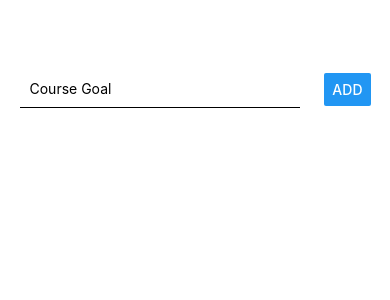
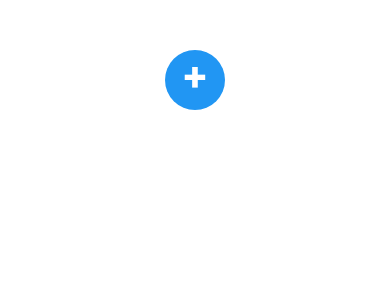
Before and after one commit to AdityaPratap006/goals-app-react-native, a React Native app: screen / in a window 390 px wide. Shown: the top 300 px of the page. Built offline with nearby package versions, Linux system fonts and the light colour scheme.

Commit message:
Added modal in GoalInput, addGoalButton in App

```diff
--- a/App.tsx
+++ b/App.tsx
@@ -1,10 +1,11 @@
 import React, { useState, useEffect } from 'react';
-import { StyleSheet, Text, View, Button, TextInput, ScrollView, FlatList } from 'react-native';
+import { StyleSheet, View, FlatList } from 'react-native';
 import { StatusBar } from 'expo-status-bar';
 
 // Components
 import GoalItem from './src/components/GoalItem';
 import GoalInput from './src/components/GoalInput';
+import AddGoalButton from './src/components/AddGoalButton';
 
 interface Goal {
   id: string;
@@ -14,6 +15,7 @@ interface Goal {
 export default function App() {
 
   const [goals, setGoals] = useState<Goal[]>([]);
+  const [isAddMode, setIsAddMode] = useState<boolean>(false);
 
   const addGoalHandler = (enteredGoal: string) => {
     setGoals(prevGoals => [...prevGoals, {
@@ -27,6 +29,10 @@ export default function App() {
     setGoals(filteredGoals);
   }
 
+  const openInputModal = () => {
+    setIsAddMode(true);
+  }
+
   useEffect(function whenGoalsListChanges() {
     console.log({ goals });
   }, [goals]);
@@ -34,7 +40,8 @@ export default function App() {
   return (
     <View style={styles.screen}>
       <StatusBar style="auto" />
-      <GoalInput addGoalHandler={addGoalHandler} />
+      <AddGoalButton onPress={openInputModal}/>
+      <GoalInput modalOpen={isAddMode} addGoalHandler={addGoalHandler} />
       <FlatList
         style={styles.listContainer}
         showsVerticalScrollIndicator={false}
--- /dev/null
+++ b/src/components/AddGoalButton.tsx
@@ -0,0 +1,42 @@
+import React from 'react';
+import { StyleSheet, Text, View, TouchableOpacity } from 'react-native';
+
+interface AddGoalButtonProps {
+    onPress: () => void;
+};
+
+const AddGoalButton = ({ onPress }: AddGoalButtonProps) => {
+    return (
+        <TouchableOpacity onPress={onPress} style={styles.touchable}>
+            <View style={styles.container}>
+                <Text style={styles.text}> + </Text>
+            </View>
+        </TouchableOpacity>
+    );
+};
+
+export default AddGoalButton;
+
+const styles = StyleSheet.create({
+    touchable: {
+        elevation: 10,
+    },
+    container: {
+        width: 60,
+        height: 60,
+        borderRadius: 30,
+        backgroundColor: '#2196f3',
+        display: 'flex',
+        justifyContent: 'flex-start',
+        alignItems: 'center',
+        padding: 0,
+    },
+    text: {
+        padding: 0,
+        fontSize: 40,
+        fontWeight: "800",
+        color: '#fff',
+        textAlign: 'center',
+        textAlignVertical: 'center',
+    }
+});
--- a/src/components/GoalInput.tsx
+++ b/src/components/GoalInput.tsx
@@ -1,11 +1,12 @@
 import React, { useState } from 'react';
-import { StyleSheet, View, TextInput, Button } from 'react-native';
+import { StyleSheet, View, TextInput, Button, Modal } from 'react-native';
 
 interface GoalInputProps {
+    modalOpen: boolean;
     addGoalHandler: (goal: string) => void;
 };
 
-const GoalInput = ({ addGoalHandler }: GoalInputProps) => {
+const GoalInput = ({ modalOpen, addGoalHandler }: GoalInputProps) => {
     const [enteredGoal, setEnteredGoal] = useState<string>('');
 
     const goalInputHandler = (enteredText: string) => {
@@ -18,6 +19,10 @@ const GoalInput = ({ addGoalHandler }: GoalInputProps) => {
     }
 
     return (
+        <Modal
+            visible={modalOpen}
+            animationType="slide"
+        >
             <View style={styles.inputContainer}>
                 <TextInput
                     style={styles.textInput}
@@ -30,6 +35,7 @@ const GoalInput = ({ addGoalHandler }: GoalInputProps) => {
                     onPress={onGoalSubmit}
                 />
             </View>
+        </Modal>
     );
 };
 
@@ -37,11 +43,10 @@ export default GoalInput;
 
 const styles = StyleSheet.create({
     inputContainer: {
+        flex: 1,
         display: 'flex',
-        flexDirection: 'row',
-        justifyContent: 'space-between',
+        justifyContent: 'center',
         alignItems: 'center',
-        width: '90%',
     },
     textInput: {
         width: '80%',
```
Lines whose indentation alone changed are shown as unchanged.
